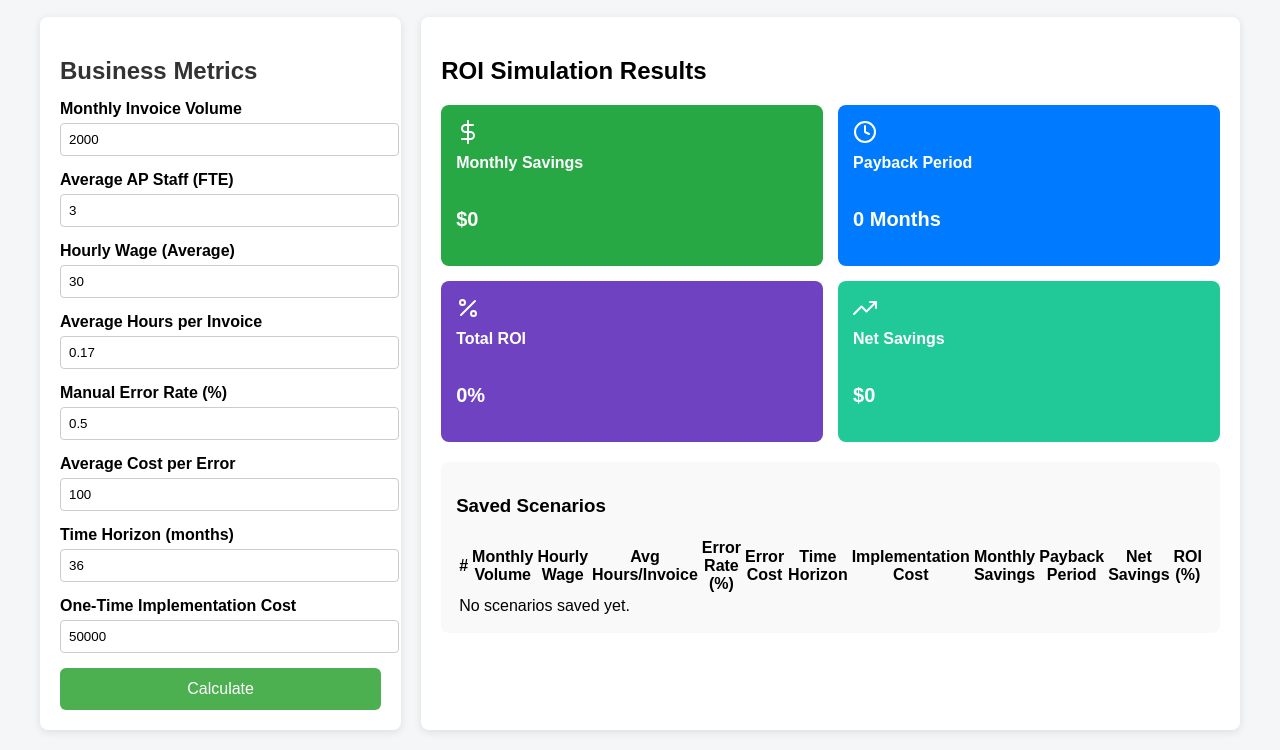
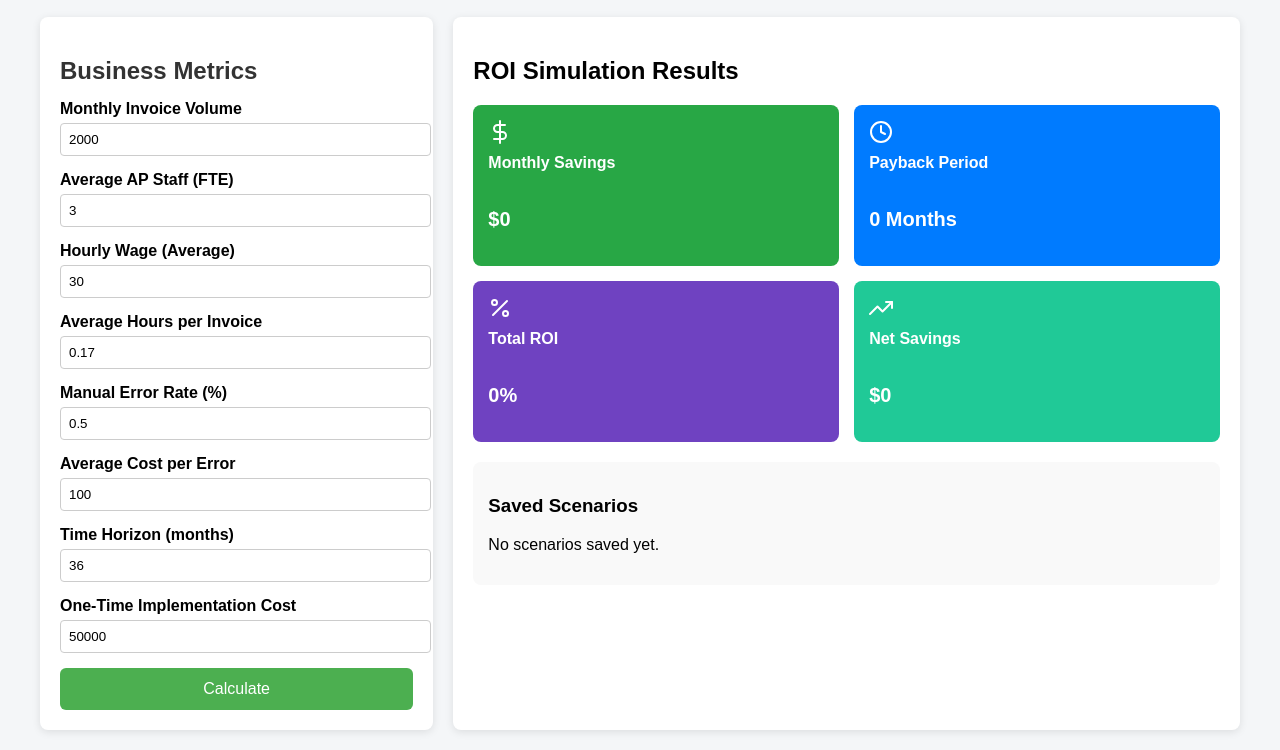
Before and after one commit to harinicit/ROI-Simulato, a plain HTML site: page index.html in a window 1280 px wide. Shown: the part 108-858 px from the top of the page. Drawn offline with nearby package versions, Linux system fonts and the light colour scheme.

Commit message:
Update index.html

```diff
--- a/index.html
+++ b/index.html
@@ -81,27 +81,7 @@
 
                 <div class="scenarios">
                     <h3>Saved Scenarios</h3>
-                    <table id="scenariosTable">
-                        <thead>
-                            <tr>
-                                <th>#</th>
-                                <th>Monthly Volume</th>
-                                <th>Hourly Wage</th>
-                                <th>Avg Hours/Invoice</th>
-                                <th>Error Rate (%)</th>
-                                <th>Error Cost</th>
-                                <th>Time Horizon</th>
-                                <th>Implementation Cost</th>
-                                <th>Monthly Savings</th>
-                                <th>Payback Period</th>
-                                <th>Net Savings</th>
-                                <th>ROI (%)</th>
-                            </tr>
-                        </thead>
-                        <tbody>
-                            <tr><td colspan="12">No scenarios saved yet.</td></tr>
-                        </tbody>
-                    </table>
+                    <p>No scenarios saved yet.</p>
                 </div>
             </div>
         </div>
```
